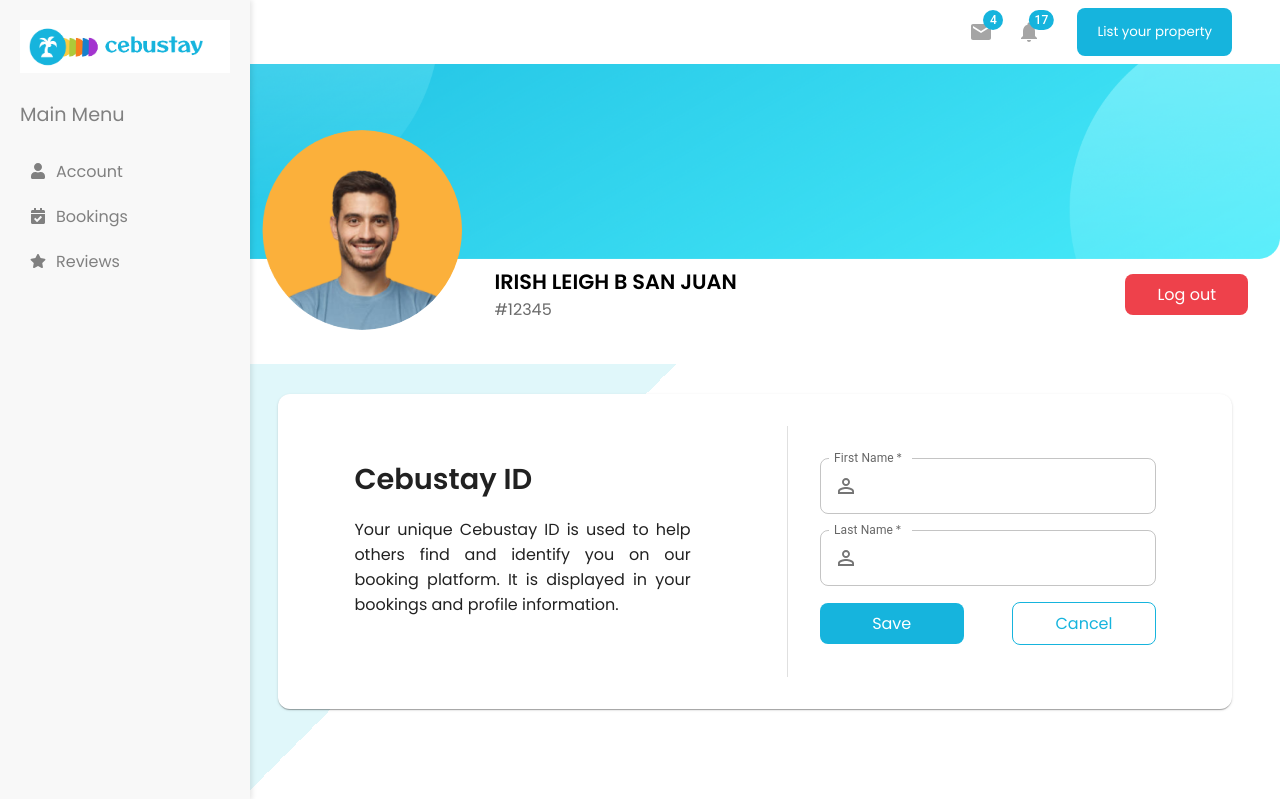
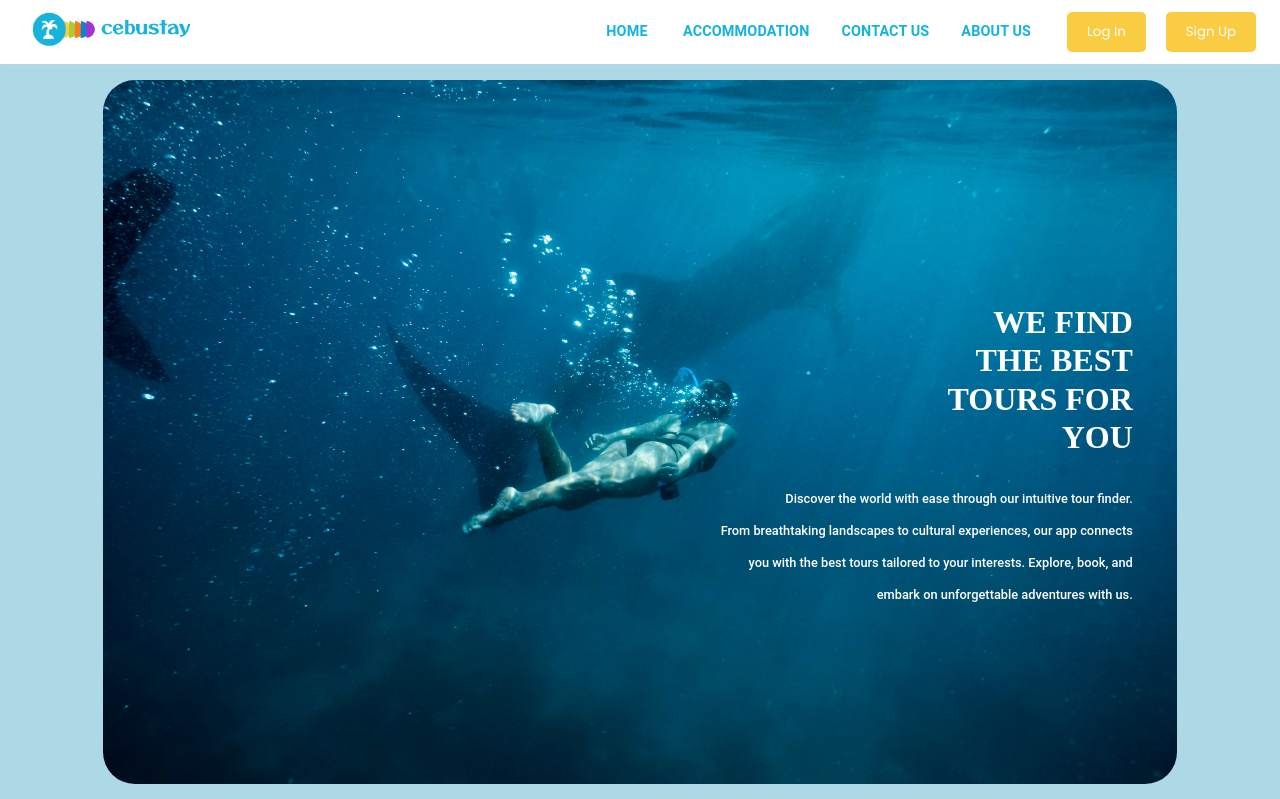
Before and after one commit to IrishLeigh/CebuStay, a React (Create React App) app in the folder fe/: page / in a window 1280 px wide. Shown: the top 799 px of the page. Built offline with nearby package versions, Linux system fonts and the light colour scheme; what google-maps-react would draw is missing.

Commit message:
Compile the compoenents for account mgnt

```diff
--- a/fe/src/SearchFilterSideBar/SideBar.css
+++ b/fe/src/SearchFilterSideBar/SideBar.css
@@ -1,3 +1,4 @@
+
 /* Sidebar.css */
 .bg-white {
     background-color: #ffffff;
@@ -277,7 +278,7 @@
     cursor: pointer;
     transition: background-color 0.3s, color 0.3s;
     font-size: .75rem;
-    width: fit-content;
+    width: auto;
 }
 .light-blue {
     background-color: aqua;
--- a/fe/src/components/Header/HeaderNoUser.js
+++ b/fe/src/components/Header/HeaderNoUser.js
@@ -30,7 +30,7 @@
     <AppBar position="static" sx={{ backgroundColor: 'white', color: 'black', }} m={0} p={0}>
       <Container maxWidth="xl">
         <Toolbar disableGutters>
-          <div className="logo">
+          <div className="header-logo">
             <img src="Logo.png" alt="Logo" />
           </div>
 
--- a/fe/src/components/Header/HeaderUser.js
+++ b/fe/src/components/Header/HeaderUser.js
@@ -88,8 +88,8 @@
       <AppBar position="static" sx={{ backgroundColor: 'white', color: 'black' }}>
         <Container maxWidth="xl">
           <Toolbar disableGutters>
-            <div className="logo">
-              <img src="Logo.png" alt="Logo" />
+            <div className="header-logo">
+              <img src="Logo.png" alt="Logo"/>
             </div>
 
             <Box sx={{ flexGrow: 1 }} />
--- a/fe/src/components/Header/NavigationBar.css
+++ b/fe/src/components/Header/NavigationBar.css
@@ -92,6 +92,6 @@
 
 }
 /* Logo */
-.logo img {
-  height: 40px; /* Adjust the height as needed */
+.header-logo img {
+  height: 3rem; /* Adjust the height as needed */
 }
--- a/fe/src/index.js
+++ b/fe/src/index.js
@@ -7,6 +7,7 @@
 import { UserProvider } from "./components/UserProvider";
 import SinglePropertyUI from "./pages/PropertyDetailsUI/components/SinglePropertyUI";
 import Sample from "./pages/AccountManagement/Sample";
+import AccountManagement from "./pages/AccountManagement/Layout/AccountManagement";
 
 
 
@@ -17,7 +18,7 @@
 <BrowserRouter>
       <DataProvider>
         <UserProvider>
-          <Sample/>
+          <App/>
           </UserProvider>
       </DataProvider>
     </BrowserRouter>
--- a/fe/src/pages/AccountManagement/Layout/AccountManagement.jsx
+++ b/fe/src/pages/AccountManagement/Layout/AccountManagement.jsx
@@ -60,9 +60,42 @@
 // export default AccountManagement;
 // AccountManagement.js
 
+//KANG RHAD NI
+// import React, { useState } from 'react';
+// import AccountSidebar from '../components/AccountSidebar';
+// import BookingHistory from '../components/AccountBookingHistory';
+
+// const AccountManagement = () => {
+//     const [activeItem, setActiveItem] = useState('account');
+//     const [sidebarOpen, setSidebarOpen] = useState(false);
+
+//     const handleItemClick = (item) => {
+//         setActiveItem(item);
+//         // Close the sidebar when an item is clicked (optional)
+//         setSidebarOpen(false);
+//     };
+
+//     const toggleSidebar = () => {
+//         setSidebarOpen(!sidebarOpen);
+//     };
+
+//     return (
+//         <div className="account-management">
+//             <AccountSidebar activeItem={activeItem} handleItemClick={handleItemClick} toggleSidebar={toggleSidebar} />
+//             <div className={`content ${sidebarOpen ? 'sidebar-open' : ''}`}>
+//                 {activeItem === 'bookings' && <BookingHistory />}
+//                 {/* Add more conditional rendering based on activeItem */}
+//             </div>
+//         </div>
+//     );
+// };
+
+
 import React, { useState } from 'react';
 import AccountSidebar from '../components/AccountSidebar';
 import BookingHistory from '../components/AccountBookingHistory';
+import UserProfile from '../components/UserProfile';
+import { Container, Grid } from '@mui/material';
 
 const AccountManagement = () => {
     const [activeItem, setActiveItem] = useState('account');
@@ -79,13 +112,21 @@
     };
 
     return (
-        <div className="account-management">
-            <AccountSidebar activeItem={activeItem} handleItemClick={handleItemClick} toggleSidebar={toggleSidebar} />
-            <div className={`content ${sidebarOpen ? 'sidebar-open' : ''}`}>
-                {activeItem === 'bookings' && <BookingHistory />}
-                {/* Add more conditional rendering based on activeItem */}
-            </div>
-        </div>
+
+            <Grid container sx={{height: '100vh'}}>
+                {/* Sidebar */}
+                <Grid item xs={2} style={{  transition: 'min-width 0.3s ease' ,backgroundColor: 'red'}}>
+                    <AccountSidebar activeItem={activeItem} handleItemClick={handleItemClick} toggleSidebar={toggleSidebar} />
+                </Grid>
+
+                {/* Main Content */}
+                <Grid item xs={10} style={{  transition: 'margin-left 0.3s ease' , backgroundColor: ''}}>
+                    {activeItem === 'account' && <UserProfile />}
+                    {activeItem === 'bookings' && <BookingHistory />}
+                    {/* Add more conditional rendering based on activeItem */}
+                </Grid>
+            </Grid>
+
     );
 };
 
--- a/fe/src/pages/AccountManagement/components/AccountSidebar.jsx
+++ b/fe/src/pages/AccountManagement/components/AccountSidebar.jsx
@@ -1,4 +1,3 @@
-
 
 // import React, { useState } from 'react';
 // import '../css/AccountSidebar.css';
@@ -69,7 +68,7 @@
     };
 
     return (
-        <div className={`sidebar ${sidebarOpen ? 'open' : ''}`}>
+        <div className={`account-sidebar ${sidebarOpen ? 'open' : ''}`}>
             <div className="sidebar-toggle" onClick={toggleSidebar}>
                 <FaBars />
             </div>
--- a/fe/src/pages/AccountManagement/components/UserProfile.js
+++ b/fe/src/pages/AccountManagement/components/UserProfile.js
@@ -3,10 +3,14 @@
 import AccountID from "./AccountID";
 import PersonalInformation from "./PersonalInformation";
 import AccountSignIn from "./AccountSignIn";
+import HeaderAccountMgnt from "../../../components/Header/HeaderAccountMgnt";
 
 export default function UserProfile() {
   return (
+    <>
+      <HeaderAccountMgnt/>
       <div className="edit-profile-cntr">
+
         {/* Banner Starts Here */}
         <div className="account-banner-container">
           <img
@@ -37,5 +41,6 @@
         <PersonalInformation />
         <AccountSignIn />
       </div>
+    </>
   );
 }
--- a/fe/src/pages/AccountManagement/css/AccountBookingHistory.css
+++ b/fe/src/pages/AccountManagement/css/AccountBookingHistory.css
@@ -1,12 +1,13 @@
 /* General styles */
 .full-height {
     min-height: 100vh;
-    width: 81vw; /* Take full width of any screen */
-    margin-left:15rem;
+    width: 100%; /* Take full width of any screen */
+    /* width: 81vw; /* Take full width of any screen
+    margin-left:15rem; */
 }
 
 .bg-light {
-    background-color: #f0f4f8; /* Adjust color as needed */
+    background-color: #E8E8E8; /* Adjust color as needed */
 }
 
 .bg-gradient {
@@ -77,11 +78,11 @@
 }
 
 .bg-red {
-    background-color: #dc2626; /* Red background */
+    background-color: #EE414B; /* Red background */
 }
 
 .bg-lime {
-    background-color: #84cc16; /* Lime background */
+    background-color: #ADC939; /* Lime background */
 }
 
 /* Input styles */
--- a/fe/src/pages/AccountManagement/css/AccountSidebar.css
+++ b/fe/src/pages/AccountManagement/css/AccountSidebar.css
@@ -1,13 +1,14 @@
-.sidebar {
-    width: 250px;
+.account-sidebar {
+    /* width: 250px; */
     height: 100%;
-    background-color: #f8f8f8;
+    background-color: #ffffff;
     padding: 20px;
     box-shadow: 2px 0 5px rgba(0, 0, 0, 0.1);
     box-sizing: border-box;
-    position: fixed;
+    /* position: fixed;
     top: 0;
-    left: 0;
+    left: 0; */
+
     transition: transform 0.3s ease-in-out;
     z-index: 1000;
 }
@@ -20,7 +21,8 @@
 .main-menu {
     font-size: 1.2em;
     color: grey;
-    margin: 20px 0;
+    /* margin: 20px 0; */
+    margin: 2.2rem 0;
 }
 
 .sidebar-menu {
@@ -43,8 +45,8 @@
 
 .menu-item:hover,
 .menu-item.active {
-    color: purple;
-    border-right: 4px solid purple;
+    color: #A334CF;
+    border-right: 4px solid #A334CF;
 }
 
 .sidebar.open {
```
Also changed, not shown: fe/src/pages/AccountManagement/components/AccountBookingHistory.jsx (+12 -7 lines). Lines whose indentation alone changed are shown as unchanged.
